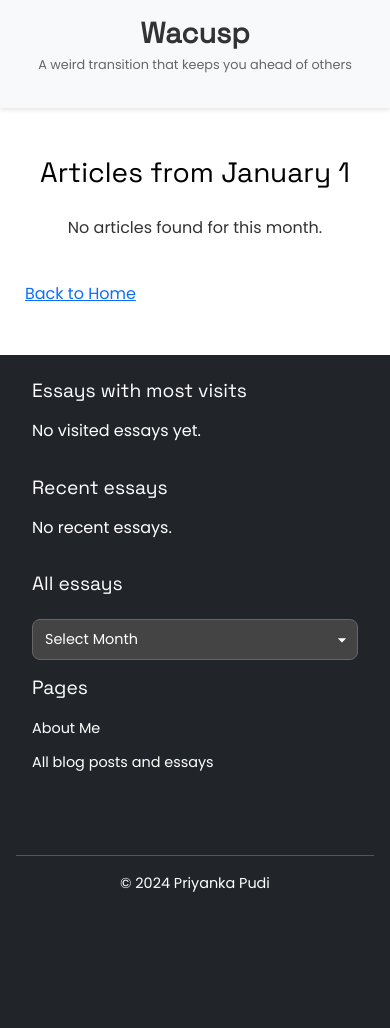
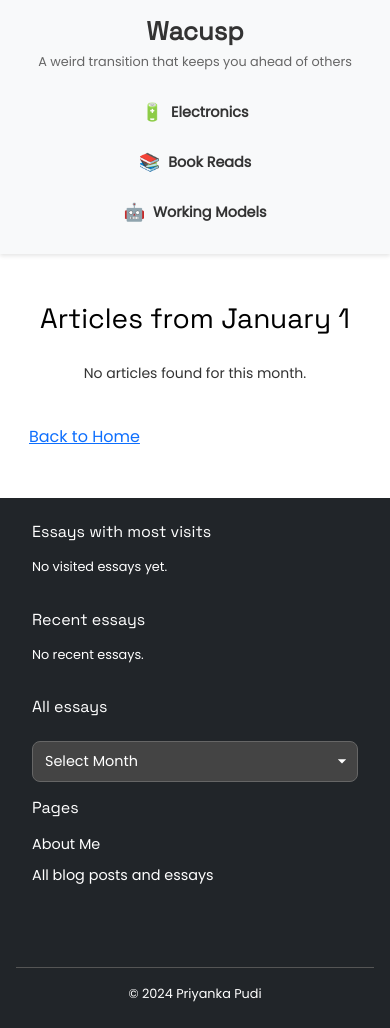
Before and after one commit to priyankaforu/priyankas-portfolio, a Flask app: page /1/1/ in a window 390 px wide. Before the commit the page ends 892 px from the top, so only its background shows below. Run offline with Flask 3, Linux system fonts and the light colour scheme.

Commit message:
Update style.css

```diff
--- a/static/style.css
+++ b/static/style.css
@@ -5,6 +5,7 @@ body {
     display: flex;
     flex-direction: column;
     min-height: 100vh;
+    font-size: 16px;
 }
 
 main {
@@ -32,7 +33,7 @@ h1, h2, h3, h4, h5, h6 {
 }
 
 /* Ensure this style takes precedence */
-.social-box h3 {
+.social-box h4 {
     font-size: 0.9rem;
     margin-bottom: 15px;  /* Added some bottom margin for better spacing */
 }
@@ -175,6 +176,8 @@ footer a:hover {
     color: #fff;
 }
 
+
+
 /* Existing styles... */
 
 * More specific styles for the about page */
@@ -238,24 +241,24 @@ footer a:hover {
 /* Header styles */
 .site-header {
     background-color: #f8f9fa;
-    padding: 1.5rem 0;  /* Reduced from 2rem */
+    padding: 1.5rem 0;
     text-align: center;
     box-shadow: 0 2px 4px rgba(0,0,0,0.1);
 }
 
 .site-title {
     font-family: 'Space Grotesk', sans-serif;
-    font-size: 2.2rem;  /* Slightly reduced from 2.5rem */
-    margin-bottom: 0.3rem;  /* Reduced from 0.5rem */
+    font-size: 2.2rem;
+    margin-bottom: 0.3rem;
     color: #333;
-    font-weight:Bold;
+    font-weight: Bold;
 }
 
 .site-subtitle {
     font-family: 'Poppins', sans-serif;
-    font-size: 0.9rem;  /* Slightly reduced from 1rem */
+    font-size: 0.9rem;
     color: #666;
-    margin-bottom: 1rem;  /* Reduced from 1.5rem */
+    margin-bottom: 1rem;
 }
 
 .site-nav ul {
@@ -267,8 +270,8 @@ footer a:hover {
 }
 
 .site-nav li {
-    margin: 0 1.5rem;  /* Increased from 1rem */
-    position: relative;  /* Add this line */
+    margin: 0 1.5rem;
+    position: relative;
 }
 
 /* Add this new rule for the divider */
@@ -278,9 +281,9 @@ footer a:hover {
     right: -1.5rem;
     top: 50%;
     transform: translateY(-50%);
-    height: 1em;  /* Adjust this value to change the line height */
+    height: 1em;
     width: 1px;
-    background-color: #ccc;  /* Light grey color for the line */
+    background-color: #ccc;
 }
 
 .site-nav a {
@@ -299,13 +302,13 @@ footer a:hover {
 /* Emoji styling */
 .site-nav a::before {
     margin-right: 0.5rem;
-    font-size: 1.2em;  /* Slightly larger than text */
+    font-size: 1.2em;
 }
 
 /* Responsive adjustments */
 @media (max-width: 768px) {
     .site-header {
-        padding: 1rem 0;  /* Further reduced for mobile */
+        padding: 1rem 0;
     }
 
     .site-title {
@@ -318,15 +321,25 @@ footer a:hover {
 
     .site-nav ul {
         flex-direction: column;
+        align-items: center;
     }
 
     .site-nav li {
         margin: 0.5rem 0;
-        display: none;  /* Remove the divider on mobile */
+        display: block; /* Change this from 'none' to 'block' */
     }
 
+    .site-nav li:not(:last-child)::after {
+        display: none; /* Remove the divider on mobile */
+    }
+
+    .site-nav a {
+        font-size: 1rem; /* Slightly larger font size for better touch targets */
+        padding: 0.2rem 0; /* Add some vertical padding for better touch targets */
+    }
 }
 
+/* Emoji styles */
 .emoji-electronics::before,
 .emoji-book::before,
 .emoji-models::before {
@@ -345,13 +358,157 @@ footer a:hover {
 .emoji-models::before {
     content: '🤖';
 }
-
 /* Existing styles continue below */
 
+/* Existing styles... */
+
+h1, .site-title {
+    font-size: 2.5rem;
+}
+
+h2 {
+    font-size: 2rem;
+}
+
+h3 {
+    font-size: 1.75rem;
+}
+
+h4 {
+    font-size: 1.5rem;
+}
+
+.container.mt-8 h2 {
+    font-size: 2rem;
+    margin-bottom: 2rem;
+    color: #333;
+    text-align: center;
+}
+
+
+/* Existing styles continue... */
 @media (max-width: 768px) {
     footer .col-md-3 {
         flex-basis: 100%;
         margin-bottom: 2rem;
 
     }
+    body {
+        font-size: 14px;  /* Reduced base font size for mobile */
+    }
+
+    h1, .site-title {
+        font-size: 1.8rem;  /* Smaller title for mobile */
+    }
+
+    h2 {
+        font-size: 1.5rem;
+    }
+
+    h3 {
+        font-size: 1.3rem;
+    }
+
+    h4 {
+        font-size: 1.2rem;
+    }
+
+    h5{
+        font-size: 1.2rem;
+    }
+
+    .site-subtitle {
+        font-size: 0.8rem;
+    }
+
+    .site-nav a {
+        font-size: 0.9rem;
+    }
+
+    .genre {
+        font-size: 0.8rem;
+    }
+
+    footer {
+        font-size: 0.8rem;
+    }
+
+    footer h4 {
+        font-size: 1rem;
+    }
+
+    .text-center {
+        font-size: 0.8rem;
+    }
 }
+
+@media (max-width: 576px) {
+    body {
+        font-size: 14px;  /* Even smaller base font size for very small devices */
+    }
+
+    h1, .site-title {
+        font-size: 1.6rem;
+    }
+
+    h2 {
+        font-size: 1.3rem;
+    }
+
+    h3 {
+        font-size: 1.1rem;
+    }
+
+    h4 {
+        font-size: 1rem;
+    }
+/* Month Archive Styles */
+.container.mt-8 {
+    max-width: 960px;
+    margin: 2rem auto;
+    padding: 0 1rem;
+}
+
+.container.mt-8 article {
+    margin-bottom: 2rem;
+}
+
+.container.mt-8 article h3 {
+    font-size: 1.5rem;
+    margin-bottom: 0.5rem;
+    color: #0066cc;
+}
+
+.container.mt-8 article h3 a {
+    text-decoration: none;
+    color: inherit;
+}
+
+.container.mt-8 article h3 a:hover {
+    text-decoration: underline;
+}
+
+.container.mt-8 .post-meta {
+    margin-bottom: 1rem;
+    text-align: center;
+}
+
+.container.mt-8 .post-meta .date,
+.container.mt-8 .post-meta .genre {
+    display: inline-block;
+    font-size: 0.9em;
+    font-style: italic;
+    color: rgba(102, 102, 102, 0.8); /* Reduced opacity */
+    margin: 0.2rem 0;
+}
+
+.container.mt-8 .post-meta .separator {
+    display: inline-block;
+    width: 4px;
+    height: 4px;
+    border-radius: 50%;
+    background-color: rgba(102, 102, 102, 0.8);
+    margin: 0 0.5rem;
+    vertical-align: middle;
+}
+}
```
